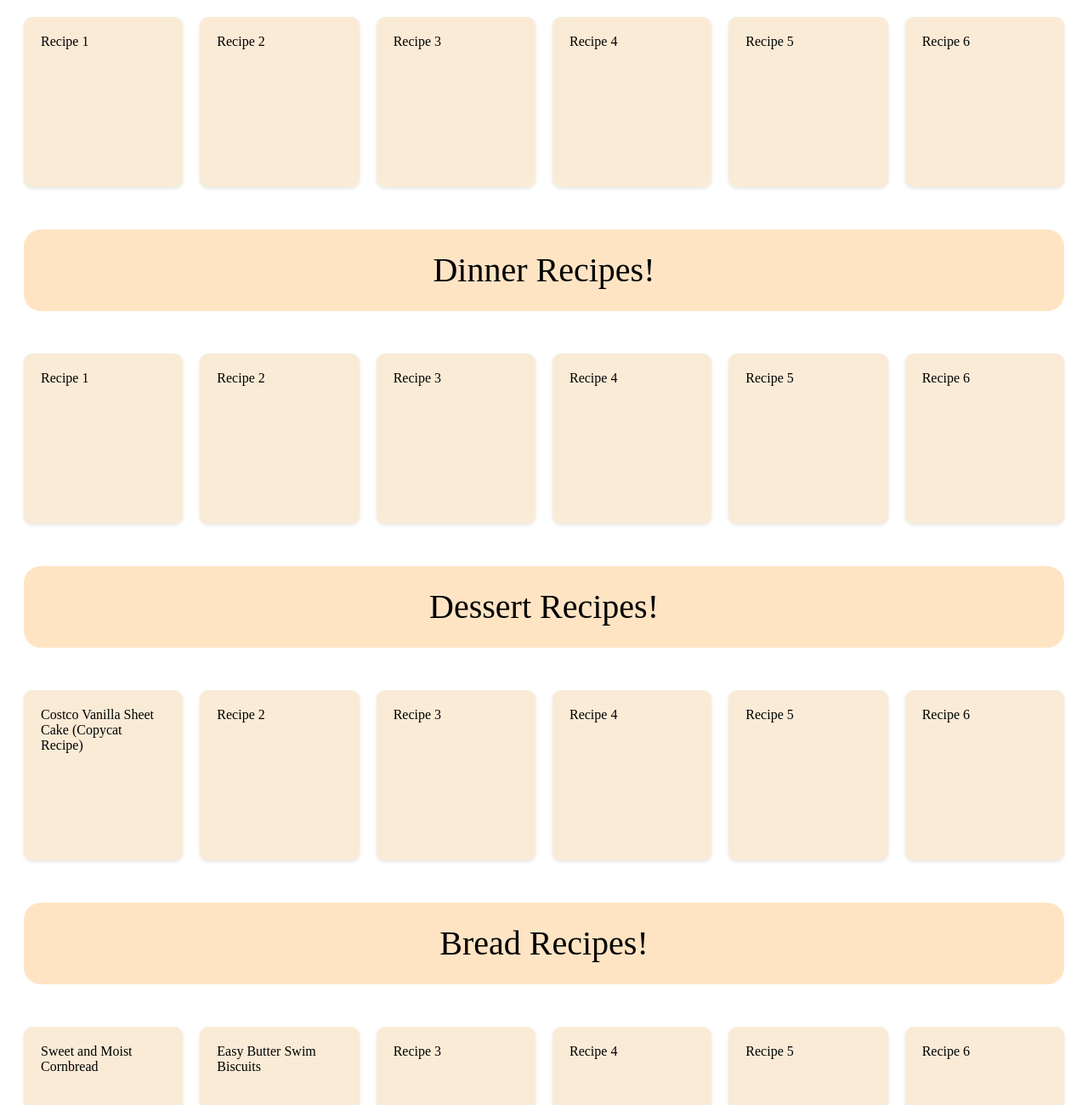
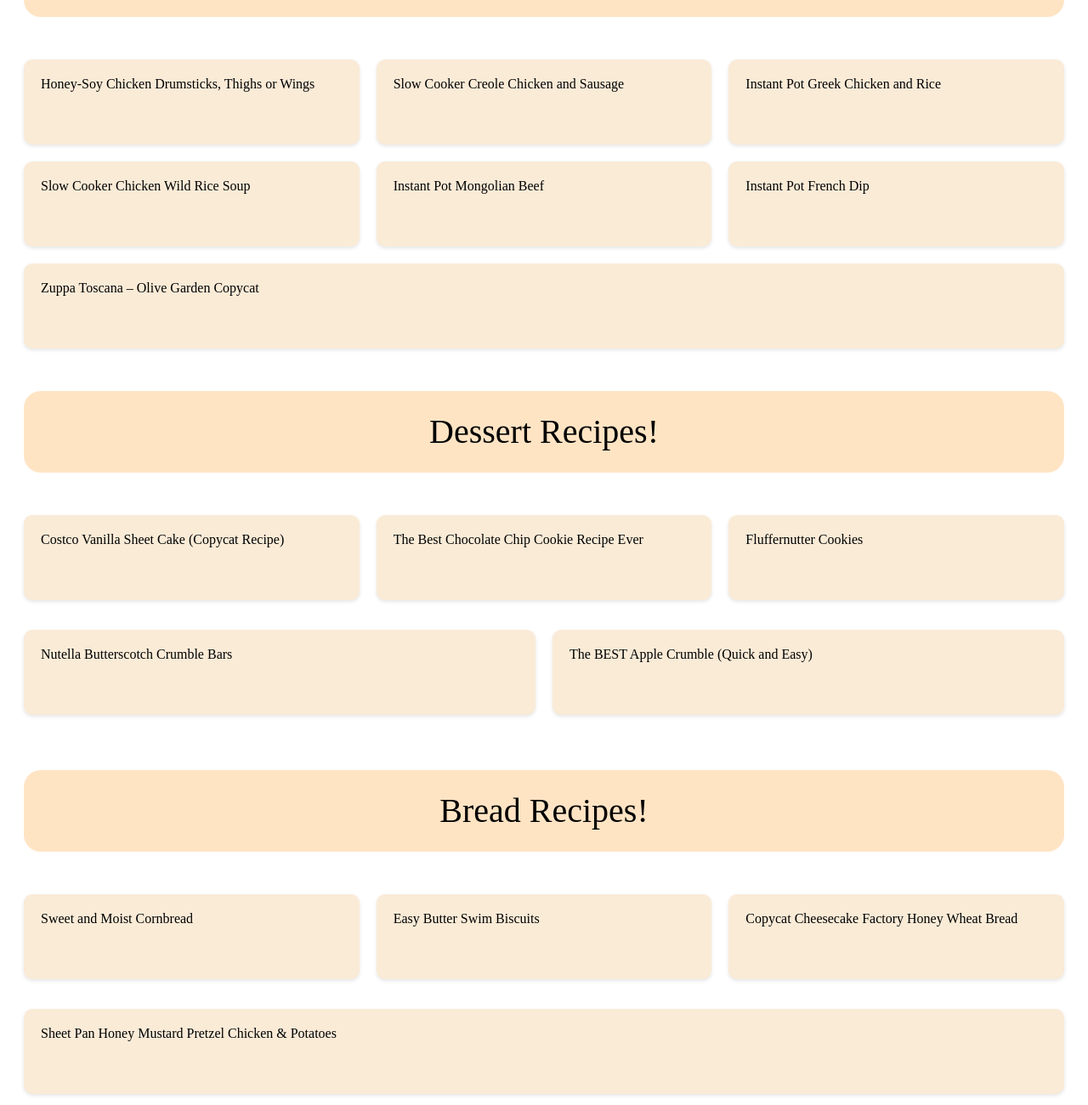
Before and after one commit to EvanGrace25/PersonalRecipes, a plain HTML site: page index.html in a window 1280 px wide. Shown: the part 657-1957 px from the top of the page at 85% size. Drawn offline with Linux system fonts and the light colour scheme.

Commit message:
Add recipes to all

```diff
--- a/index.html
+++ b/index.html
@@ -26,56 +26,57 @@
                 <div >Breakfast Recipes!</div>
             </div>
             <div class="recipe breakfast">
-                <div>Recipe 1</div>
-                <div>Recipe 2</div>
-                <div>Recipe 3</div>
-                <div>Recipe 4</div>
-                <div>Recipe 5</div>
-                <div>Recipe 6</div>
+                <div onclick="location.href='https://tastesbetterfromscratch.com/german-pancakes-2/';">German Pancakes</div>
+                <!-- <div onclick="location.href='website';">Recipe 2</div>
+                <div onclick="location.href='website';">Recipe 3</div>
+                <div onclick="location.href='website';">Recipe 4</div>
+                <div onclick="location.href='website';">Recipe 5</div>
+                <div onclick="location.href='website';">Recipe 6</div> -->
             </div>
-            <div class="recipe-title" id="lunch_title">
+<!--            <div class="recipe-title" id="lunch_title">
                 <div>Lunch Recipes!</div>
             </div>
             <div class="recipe lunch">
-                <div>Recipe 1</div>
-                <div>Recipe 2</div>
-                <div>Recipe 3</div>
-                <div>Recipe 4</div>
-                <div>Recipe 5</div>
-                <div>Recipe 6</div>
-            </div>
+                <div onclick="location.href='website';">Recipe 1</div>
+                <div onclick="location.href='website';">Recipe 2</div>
+                <div onclick="location.href='website';">Recipe 3</div>
+                <div onclick="location.href='website';">Recipe 4</div>
+                <div onclick="location.href='website';">Recipe 5</div>
+                <div onclick="location.href='website';">Recipe 6</div>
+            </div> -->
+
             <div class="recipe-title" id="dinner_title">
                 <div>Dinner Recipes!</div>
             </div>
             <div class="recipe dinner">
-                <div>Recipe 1</div>
-                <div>Recipe 2</div>
-                <div>Recipe 3</div>
-                <div>Recipe 4</div>
-                <div>Recipe 5</div>
-                <div>Recipe 6</div>
+                <div onclick="location.href='https://alexandracooks.com/2013/02/26/honey-soy-chicken-drumsticks-thighs-or-wings/';">Honey-Soy Chicken Drumsticks, Thighs or Wings</div>
+                <div onclick="location.href='https://pinchofyum.com/slow-cooker-creole-chicken-sausage';">Slow Cooker Creole Chicken and Sausage</div>
+                <div onclick="location.href='https://whatmollymade.com/instant-pot-greek-chicken-and-rice/';">Instant Pot Greek Chicken and Rice</div>
+                <div onclick="location.href='https://www.eatingbirdfood.com/slow-cooker-chicken-wild-rice-soup/';">Slow Cooker Chicken Wild Rice Soup</div>
+                <div onclick="location.href='https://whatmollymade.com/healthy-instant-pot-mongolian-beef/';">Instant Pot Mongolian Beef</div>
+                <div onclick="location.href='https://www.pressurecookrecipes.com/instant-pot-french-dip/';">Instant Pot French Dip</div>
+                <div onclick="location.href='https://natashaskitchen.com/zuppa-toscana-recipe-video/';">Zuppa Toscana – Olive Garden Copycat</div>
             </div>
             <div class="recipe-title" id="dessert_title">
                 <div>Dessert Recipes!</div>
             </div>
             <div class="recipe dessert">
                 <div onclick="location.href='https://www.sprinklebakes.com/2024/01/costco-sheet-cake-copycat-recipe.html';">Costco Vanilla Sheet Cake (Copycat Recipe)</div>
-                <div>Recipe 2</div>
-                <div>Recipe 3</div>
-                <div>Recipe 4</div>
-                <div>Recipe 5</div>
-                <div>Recipe 6</div>
+                <div onclick="location.href='https://joyfoodsunshine.com/the-most-amazing-chocolate-chip-cookies/';">The Best Chocolate Chip Cookie Recipe Ever</div>
+                <div onclick="location.href='https://www.dessertnowdinnerlater.com/fluffernutter-cookies/';">Fluffernutter Cookies</div>
+                <div onclick="location.href='https://www.melskitchencafe.com/nutella-butterscotch-crumble-bars/';">Nutella Butterscotch Crumble Bars</div>
+                <div onclick="location.href='https://www.momontimeout.com/apple-crumble-recipe/';">The BEST Apple Crumble (Quick and Easy)</div>
             </div>
             <div class="recipe-title" id="bread_title">
-                <div>Bread Recipes!</div>
+            <div>Bread Recipes!</div>
             </div>
             <div class="recipe bread">
                 <div onclick="location.href='https://thefoodcharlatan.com/sweet-and-moist-honey-cornbread/';">Sweet and Moist Cornbread</div>
                 <div onclick="location.href='https://www.melskitchencafe.com/easy-butter-swim-biscuits/';">Easy Butter Swim Biscuits</div>
-                <div>Recipe 3</div>
-                <div>Recipe 4</div>
-                <div>Recipe 5</div>
-                <div>Recipe 6</div>
+                <div onclick="location.href='https://jenaroundtheworld.com/copycat-cheesecake-factory-honey-wheat-bread-6/';">Copycat Cheesecake Factory Honey Wheat Bread</div>
+                <div onclick="location.href='https://carlsbadcravings.com/pretzel-chicken-recipe/';">Sheet Pan Honey Mustard Pretzel Chicken & Potatoes</div>
+                <!-- <div onclick="location.href='website';">Recipe 5</div>
+                <div onclick="location.href='website';">Recipe 6</div> -->
             </div>
         </div>
         <div class="footer">
@@ -86,3 +87,4 @@
 </body>
 </html>
 <!-- onclick="location.href='website';" -->
+<!-- <div onclick="location.href='website';">Recipe 6</div> -->
--- a/stylesheet.css
+++ b/stylesheet.css
@@ -41,15 +41,17 @@
     display: flex;
     flex-wrap: wrap;
     gap: 20px;
-    flex-basis: 200px;
+    flex-basis: 250px;
 }
 
 .recipe div {
-    flex: 1;
+    flex: 1 1 300px;
     background-color: antiquewhite;
     box-shadow: 0 2px 4px rgba(0, 0, 0, 0.1);
     padding: 20px;
     border-radius: 10px;
+    min-height: 60px;
+    max-height: 60px;
 }
 
 .recipe div:hover {
```
